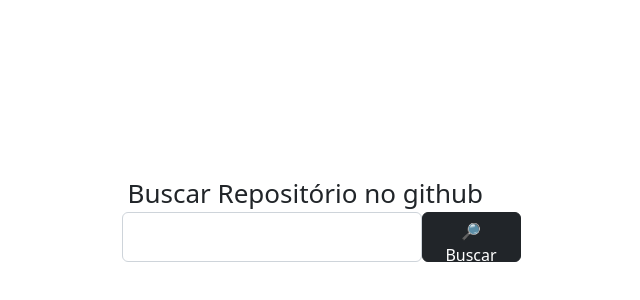
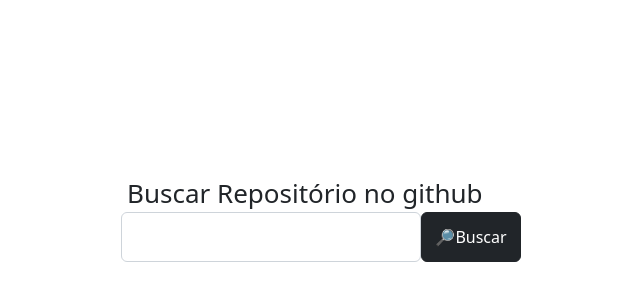
Before and after one commit to fPrompto/fernando-monteiro-desafio-react, a React (Create React App) app: page / in a window 1280 px wide. Shown: the part 296-596 px from the top of the page, without its empty margins (319-959 px from the left). Built offline with nearby package versions, Linux system fonts and the light colour scheme.

Commit message:
:lipstick: feat: Pequenos ajustes de CSS

```diff
--- a/src/css/Home.css
+++ b/src/css/Home.css
@@ -1,12 +1,7 @@
-.main-home {
-  /* height: 100%;
-  width: 100%; */
-}
-
 .main-div {
   margin: auto;
   margin-top: 37%;
-  width: 399px;
+  width: 400px;
   height: 83.8px;
 }
 
@@ -28,6 +23,6 @@
 .btn-search {
   display: inline-block;
   height: 50px;
-  width: 99px;
+  width: 100px;
   margin-top: -3.63px;
 }
--- a/src/pages/Home.jsx
+++ b/src/pages/Home.jsx
@@ -46,7 +46,7 @@
         onClick={checkUser}
         className='btn-search'
         >
-          &#x1F50E; Buscar
+          &#x1F50E;Buscar
         </Button>
       </div>
     </div>
```
